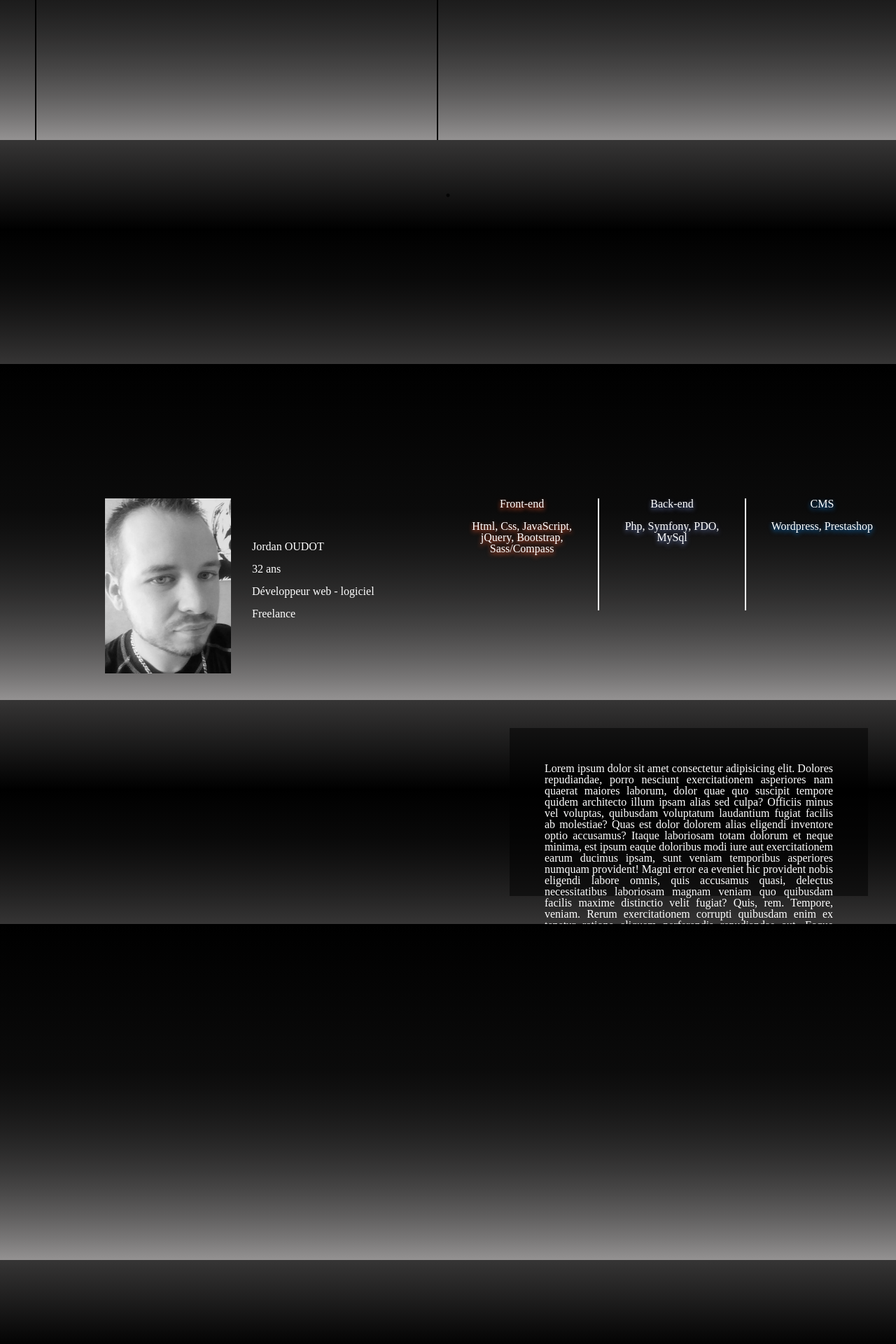
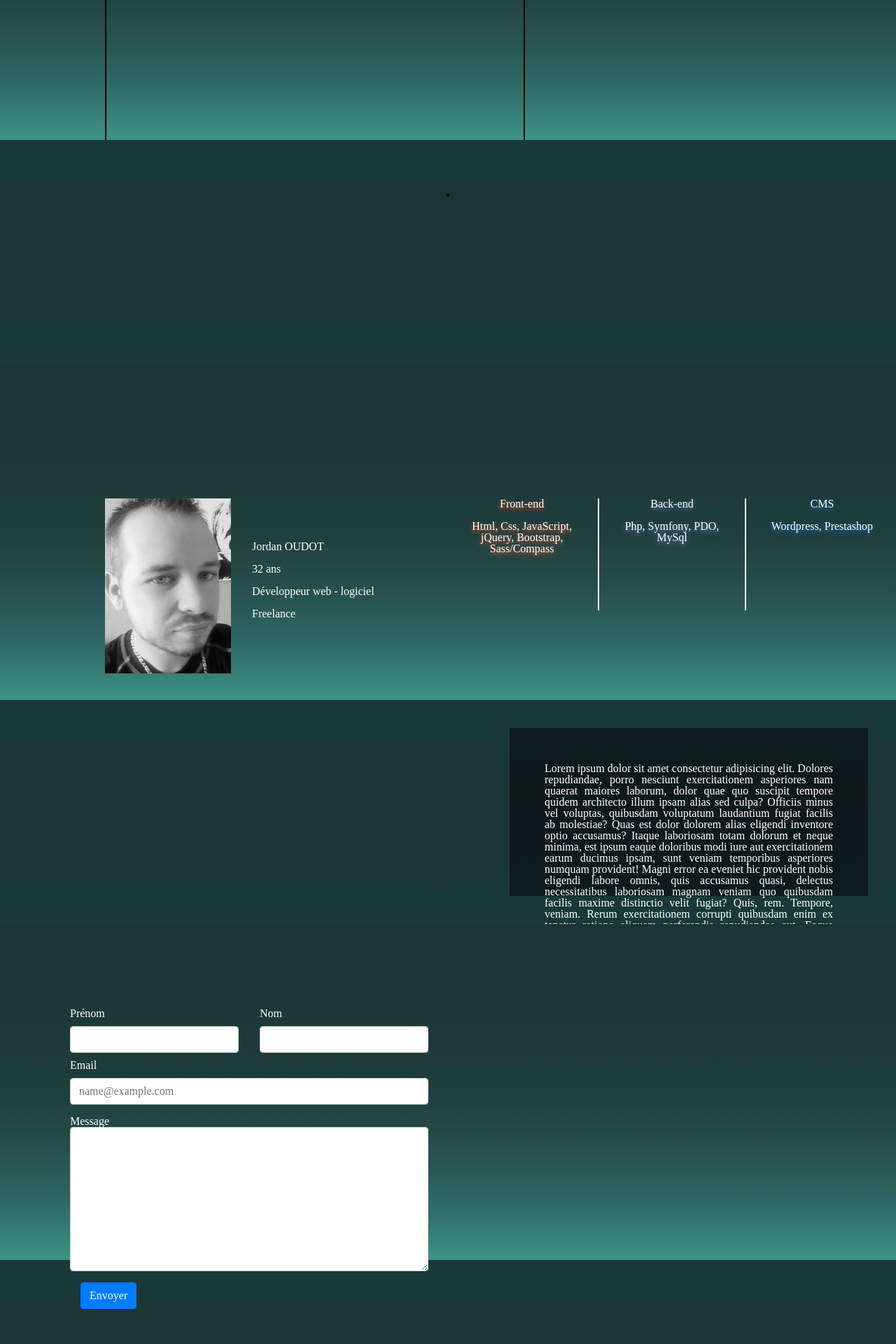
Before and after one commit to Jordan2802/Portfolio, a PHP site: page / in a window 1280 px wide; the page is wider, and only the part inside the window is pictured. Shown: the part 1080-3000 px from the top of that part at 70% size. Run offline with PHP 8.4, Linux system fonts and the light colour scheme; data that the repository does not hold is empty; some libraries are stand-ins or nearby versions.

Commit message:
logo
logo + fond

```diff
--- a/web/css/style.css
+++ b/web/css/style.css
@@ -134,12 +134,12 @@
 /* line 52, ../sass/partials/_section.scss */
 .fond1 {
   height: 60vh;
-  background: linear-gradient(black, 80%, #949292);
+  background: linear-gradient(#1c3435, 80%, #3e9489);
 }
 
 /* line 56, ../sass/partials/_section.scss */
 .fond2 {
-  background: linear-gradient(#363535, black, 80%, #363535);
+  background: linear-gradient(#19393b, #1c3435, 80%, #19393b);
   height: 40vh;
 }
 
@@ -199,32 +199,35 @@
 
 /* line 12, ../sass/partials/_projets.scss */
 .cadre {
-  right: 50px;
+  right: 150px;
+  margin-top: 20px;
 }
 
 /* line 16, ../sass/partials/_projets.scss */
 .gdeimg {
-  left: 50px;
+  width: 600px;
+  height: 400px;
+  left: 150px;
   border: 2px solid black;
 }
 
-/* line 21, ../sass/partials/_projets.scss */
+/* line 23, ../sass/partials/_projets.scss */
 .imgtaille {
   width: 600px;
   height: 400px;
 }
-/* line 24, ../sass/partials/_projets.scss */
+/* line 26, ../sass/partials/_projets.scss */
 .imgtaille img {
-  width: auto;
+  width: 100%;
 }
 
-/* line 29, ../sass/partials/_projets.scss */
+/* line 31, ../sass/partials/_projets.scss */
 .img {
   margin: 0 auto;
   top: 20%;
   width: 55%;
 }
-/* line 33, ../sass/partials/_projets.scss */
+/* line 35, ../sass/partials/_projets.scss */
 .img .imgsite > img {
   width: 220px;
   height: 100px;
@@ -296,3 +299,35 @@
   text-align: justify;
   padding: 50px;
 }
+
+/* line 1, ../sass/partials/_contact.scss */
+form {
+  position: absolute;
+  width: 40%;
+  top: 120px;
+  left: 100px;
+  z-index: 151515;
+}
+/* line 7, ../sass/partials/_contact.scss */
+form label {
+  color: white;
+}
+/* line 10, ../sass/partials/_contact.scss */
+form input {
+  margin: 10px  10px 10px 0;
+}
+
+/* line 14, ../sass/partials/_contact.scss */
+.mescontacts {
+  position: absolute;
+  right: 100px;
+  top: 250px;
+}
+/* line 18, ../sass/partials/_contact.scss */
+.mescontacts span {
+  font-weight: bolder;
+}
+/* line 21, ../sass/partials/_contact.scss */
+.mescontacts p {
+  margin-top: 10px;
+}
--- a/web/parts/contact.php
+++ b/web/parts/contact.php
@@ -1,3 +1,33 @@
-<div class="fond1"></div>
+<div class="fond1">
+<form>
+<div class="row">
+    <div class="col">
+    <label for="exampleFormControlInput1">Prénom</label>
+      <input type="text" class="form-control" placeholder="">
+    </div>
+    <div class="col">
+    <label for="exampleFormControlInput1">Nom</label>
+      <input type="text" class="form-control" placeholder="">
+    </div>
+  </div>
+  <div class="form-group">
+    <label for="exampleFormControlInput1">Email</label>
+    <input type="email" class="form-control" id="exampleFormControlInput1" placeholder="name@example.com">
+  </div>
+  <div class="form-group">
+    <label for="exampleFormControlTextarea1">Message</label>
+    <textarea class="form-control" id="exampleFormControlTextarea1" rows="8"></textarea>
+  </div>
+  <div class="col-auto">
+      <button type="submit" class="btn btn-primary mb-2">Envoyer</button>
+    </div>
+</form>
+</div>
 
-<div class="fond2"></div>
+<div class="fond2">
+    <div class="mescontacts">
+        <h2> <span>Contact :</span> OUDOT Jordan</h2>
+        <p> <span>téléphone :</span> 06/15/86/26/64</p>
+        <p> <span>Email :</span> jordan.oudot@jordanoweb.fr</p>
+    </div>
+</div>
--- /dev/null
+++ b/web/sass/partials/_contact.scss
@@ -0,0 +1,24 @@
+form{
+    position: absolute;
+    width: 40%;
+    top: 120px;
+    left: 100px;
+    z-index: 151515;
+    label{
+        color:white;
+    }
+    input{
+        margin: 10px  10px 10px 0;
+    }
+}
+.mescontacts{
+    position: absolute;
+    right: 100px;
+    top: 250px;
+    span{
+        font-weight: bolder;
+    }
+    p{
+        margin-top: 10px;
+    }
+}
--- a/web/sass/partials/_projets.scss
+++ b/web/sass/partials/_projets.scss
@@ -10,11 +10,13 @@
     height: 400px;
 }
 .cadre{
-    right: 50px;
-
+    right: 150px;
+    margin-top:20px;
 }
 .gdeimg{
-    left: 50px;
+    width: 600px;
+    height: 400px;
+    left: 150px;
     border: 2px solid black;
 }
 
@@ -22,7 +24,7 @@
     width: 600px;
     height: 400px;
     img{
-        width: auto;
+        width: 100%;
     }
 }
 
--- a/web/sass/partials/_section.scss
+++ b/web/sass/partials/_section.scss
@@ -51,9 +51,9 @@
 }
 .fond1{
     height: 60vh;
-    background: linear-gradient(black,80%,rgb(148, 146, 146));
+    background: linear-gradient(rgb(28, 52, 53),80%,rgb(62, 148, 137));
 }
 .fond2{
-    background: linear-gradient(rgb(54, 53, 53),black,80%,rgb(54, 53, 53));
+    background: linear-gradient(rgb(25, 57, 59),rgb(28, 52, 53),80%,rgb(25, 57, 59));
     height: 40vh;
 }
--- a/web/sass/style.scss
+++ b/web/sass/style.scss
@@ -16,3 +16,4 @@
 @import "partials/home";
 @import "partials/projets";
 @import "partials/propos";
+@import "partials/contact";
```
Also changed, not shown: web/img/logo.png.
